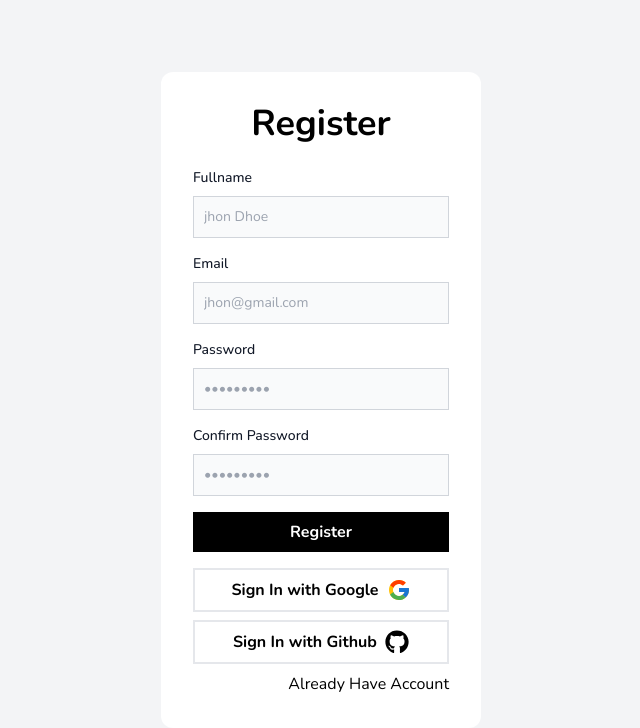
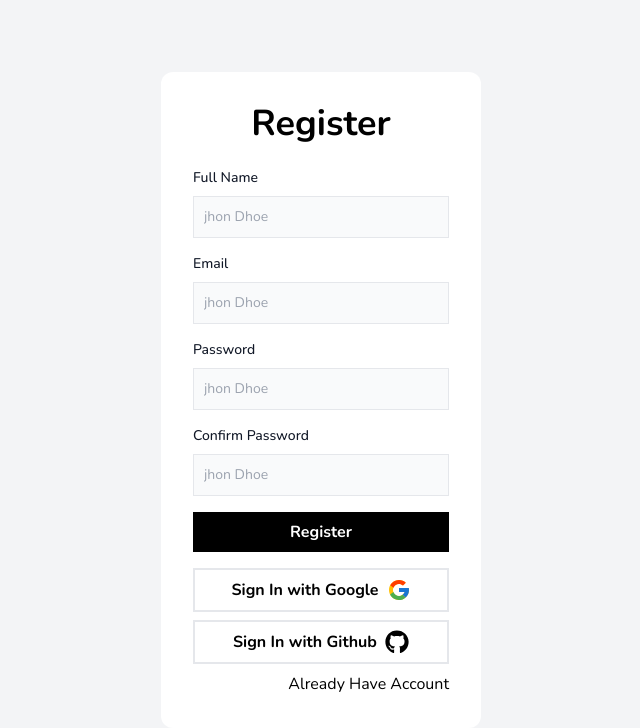
Before and after one commit to mohidmeer/prompt, a Next.js app: page /register in a window 1280 px wide. Shown: the top 728 px of the page, without its empty margins (319-959 px from the left). Built offline with nearby package versions, Linux system fonts and the light colour scheme.

Commit message:
Added User model with password hashing

```diff
--- a/components/Buttons.js
+++ b/components/Buttons.js
@@ -1,10 +1,10 @@
-const Button = ({ label, onClick,width='',inverted=false,ico }) => {
+const Button = ({ type, label, onClick,width='',inverted=false,ico }) => {
     return (
       <button className={`
       ${width}
       ${inverted?'btn-inverted':'btn'}
       `}
-      onClick={onClick}>
+      onClick={onClick}  type={type} >
          {label} {ico}
       </button>
     );
--- a/components/InputBox.js
+++ b/components/InputBox.js
@@ -1,12 +1,13 @@
-const InputBox = ({type='text' ,label,value,placeholder='',onChange}) => {
+const InputBox = ({ id,type='text' ,label,value,placeholder='',onChange}) => {
   return (
      <div className="my-4">
-        <label for="first_name"
+        <label htmlFor="first_name"
         className="block mb-2  text-sm font-medium
         text-gray-900 dark:text-white">{label}</label>
+
         <input type={type}
-               id="first_name"
                onChange={onChange}
+               id={id}
                className="
                bg-gray-50
                 border
@@ -19,8 +20,10 @@ const InputBox = ({type='text' ,label,value,placeholder='',onChange}) => {
                w-full p-2.5
                outline-none
                "
+               value={value}
                placeholder={placeholder}
-               required />
+                />
+
     </div>
   )
 }
--- /dev/null
+++ b/lib/validate.js
@@ -0,0 +1,41 @@
+export default function register_validate(values){
+
+    const errors = {};
+
+    if(!values.username){
+        errors.username = "Required";
+    }else if(!(values.username.includes(" "))){
+        errors.username = "Invalid Username Must include a Space!"
+    }
+
+    if (!values.email) {
+        errors.email = 'Required';
+    } else if (!/^[A-Z0-9._%+-]+@[A-Z0-9.-]+\.[A-Z]{2,4}$/i.test(values.email)) {
+        errors.email = 'Invalid email address';
+    }
+
+       // validation for password
+       if(!values.password){
+        errors.password = "Required";
+    } else if(values.password.length < 8 || values.password.length > 20){
+        errors.password = "Must be greater then 8 and less then 20 characters long";
+    } else if(values.password.includes(" ")){
+        errors.password = "Invalid Password";
+    }
+
+    // validate confirm password
+    if(!values.cpassword){
+        errors.cpassword = "Required";
+    } else if(values.password !== values.cpassword){
+        errors.cpassword = "Password Not Match...!"
+    } else if(values.cpassword.includes(" ")){
+        errors.cpassword = "Invalid Confirm Password"
+    }
+
+    return errors;
+
+
+
+
+
+}
--- /dev/null
+++ b/models/user.js
@@ -0,0 +1,32 @@
+import { Schema, model, models } from 'mongoose';
+import bcrypt from "bcrypt";
+const userSchema = new Schema({
+  name: {
+    type: String,
+    required: true
+  },
+  email: {
+    type: String,
+    required: true,
+    unique: true
+  },
+  password: {
+    type: String,
+    required: true
+  }
+})
+
+userSchema.pre('save', async function(next) {
+    try {
+      const salt = await bcrypt.genSalt(10)
+      const hashedPassword = await bcrypt.hash(this.password, salt)
+      this.password = hashedPassword
+      next()
+    } catch (error) {
+      next(error)
+    }
+  })
+
+const User = models.user || model('user', userSchema);
+
+export default User;
--- a/package.json
+++ b/package.json
@@ -12,9 +12,10 @@
   "dependencies": {
     "@headlessui/react": "^1.7.14",
     "autoprefixer": "10.4.14",
+    "bcrypt": "^5.1.0",
     "eslint": "8.38.0",
     "eslint-config-next": "13.3.0",
-    "flowbite": "^1.6.5",
+    "formik": "^2.2.9",
     "next": "13.3.0",
     "next-auth": "^4.22.1",
     "postcss": "8.4.21",
@@ -26,6 +27,7 @@
     "zustand": "^4.3.7"
   },
   "devDependencies": {
-    "json-server": "^0.17.3"
+    "json-server": "^0.17.3",
+    "mongoose": "^7.0.4"
   }
 }
--- /dev/null
+++ b/pages/api/auth/register.js
@@ -0,0 +1,15 @@
+import User from '@/models/user'
+export default async function handler(req, res) {
+    if (req.method === 'POST') {
+
+        // if(!req.body) return res.status(404).json({ error: "Don't have form data...!"});
+        // const { username, email, password } = req.body;
+
+        // const checkexisting = await User.findOne({ email });
+        // if(checkexisting) return res.status(422).json({ message: "User Already Exists...!"});
+
+    }else{
+
+        res.status(420).json({ message: "HTTP method not valid only POST Accepted"})
+    }
+  }
--- a/pages/login.js
+++ b/pages/login.js
@@ -7,10 +7,24 @@ import { FcGoogle} from "react-icons/fc"
 import { FaGithub } from "react-icons/fa";
 import { useSession,signIn, getSession} from "next-auth/react";
 import { useRouter } from "next/router";
+import { useFormik } from "formik";
+
+
+export default function Login() {
+
+
+  const formik = useFormik({
+
+    initialValues:{
+      email:'',
+      password:''
+    }
+  })
 
 
 
-export default function Login() {
+
+
   const { data: session } = useSession()
   const router = useRouter();
   if(session) {
--- a/pages/register.js
+++ b/pages/register.js
@@ -5,20 +5,62 @@ import Link from "next/link";
 import Button from "@/components/Buttons";
 import { FcGoogle } from "react-icons/fc";
 import { FaGithub } from "react-icons/fa";
-
+import { useFormik } from "formik";
+import register_validate from "@/lib/validate";
 
 
 
 export default function Register() {
+  const formik = useFormik({
+
+    initialValues:{ username:'',email:'',password:'',cpassword:''},
+    onSubmit,
+    validate:register_validate
+  })
+  async function onSubmit(values){
+
+    console.log(values)
+
+
+  }
+
+
     return (
+
       <AuthLayout>
         <div className=" md:w-1/4  bg-white p-8 rounded-xl">
             <h2 className="text-4xl font-bold text-center mb-6">Register</h2>
-            <InputBox  type='text' label='Fullname' placeholder="jhon Dhoe"/>
-            <InputBox  type='email' label='Email' placeholder="jhon@gmail.com"/>
-            <InputBox type='password'  label='Password' placeholder="•••••••••"/>
-            <InputBox type='password'  label='Confirm Password' placeholder="•••••••••"/>
-            <Button label="Register" width="w-full" />
+            <form onSubmit={formik.handleSubmit} >
+            <div className="my-4">
+              <label className="input-wrapper">Full Name</label>
+                  <input className={`input-box  ${formik.errors.username && formik.touched.username ? 'focus:ring-rose-600 focus:border-rose-600' : ''} `}
+                  type='text' id='username' placeholder="jhon Dhoe" {...formik.getFieldProps('username')}    />
+                  {formik.errors.username && formik.touched.username ? <div className='mt-2 font-bold text-sm text-rose-500'>{formik.errors.username}</div> : <></>}
+            </div>
+            <div className="my-4">
+              <label className="input-wrapper">Email</label>
+                  <input className={`input-box  ${formik.errors.email && formik.touched.email ? 'focus:ring-rose-600 focus:border-rose-600' : ''} `}
+                  type='text' id='email' placeholder="jhon Dhoe" {...formik.getFieldProps('email')}    />
+                  {formik.errors.email && formik.touched.email ? <div className='mt-2 font-bold text-sm text-rose-500'>{formik.errors.email}</div> : <></>}
+            </div>
+            <div className="my-4">
+              <label className="input-wrapper">Password</label>
+                  <input className={`input-box  ${formik.errors.password && formik.touched.password ? 'focus:ring-rose-600 focus:border-rose-600' : ''} `}
+                  type='text' id='password' placeholder="jhon Dhoe" {...formik.getFieldProps('password')}    />
+                  {formik.errors.password && formik.touched.password ? <div className='mt-2 font-bold text-sm text-rose-500'>{formik.errors.password}</div> : <></>}
+            </div>
+            <div className="my-4">
+              <label className="input-wrapper">Confirm Password</label>
+                  <input className={`input-box  ${formik.errors.cpassword && formik.touched.cpassword ? 'focus:ring-rose-600 focus:border-rose-600' : ''} `}
+                  type='text' id='cpassword' placeholder="jhon Dhoe" {...formik.getFieldProps('cpassword')}    />
+                  {formik.errors.cpassword && formik.touched.cpassword ? <div className='mt-2 font-bold text-sm text-rose-500'>{formik.errors.cpassword}</div> : <></>}
+            </div>
+              <Button type='submit' label="Register" width="w-full" />
+
+            </form>
+
+
+
             <div className="flex flex-col gap-2 mt-4">
                 <Button label="Sign In with Google" inverted='true' width="w-full" ico={<FcGoogle className="w-6 h-6"  />} />
                 <Button label="Sign In with Github" inverted='true' width="w-full" ico={<FaGithub className="w-6 h-6"  />} />
--- a/styles/globals.css
+++ b/styles/globals.css
@@ -39,3 +39,22 @@ img {
     -webkit-user-select: none;
     -ms-user-select: none;
  }
+
+ .input-box{
+    @apply  bg-gray-50
+    border
+   /* border-gray-300  */
+   text-gray-900 text-sm
+   focus:ring-black
+   focus:ring-1
+   focus:border-black
+   block
+   w-full p-2.5
+   outline-none
+ }
+
+ .input-wrapper{
+
+    @apply  block mb-2  text-sm font-medium
+    text-gray-900 dark:text-white
+ }
```
Also changed, not shown: database/conn.js (added, +17 -0 lines), 1 other file (tests, documents, lock files or other folders).
